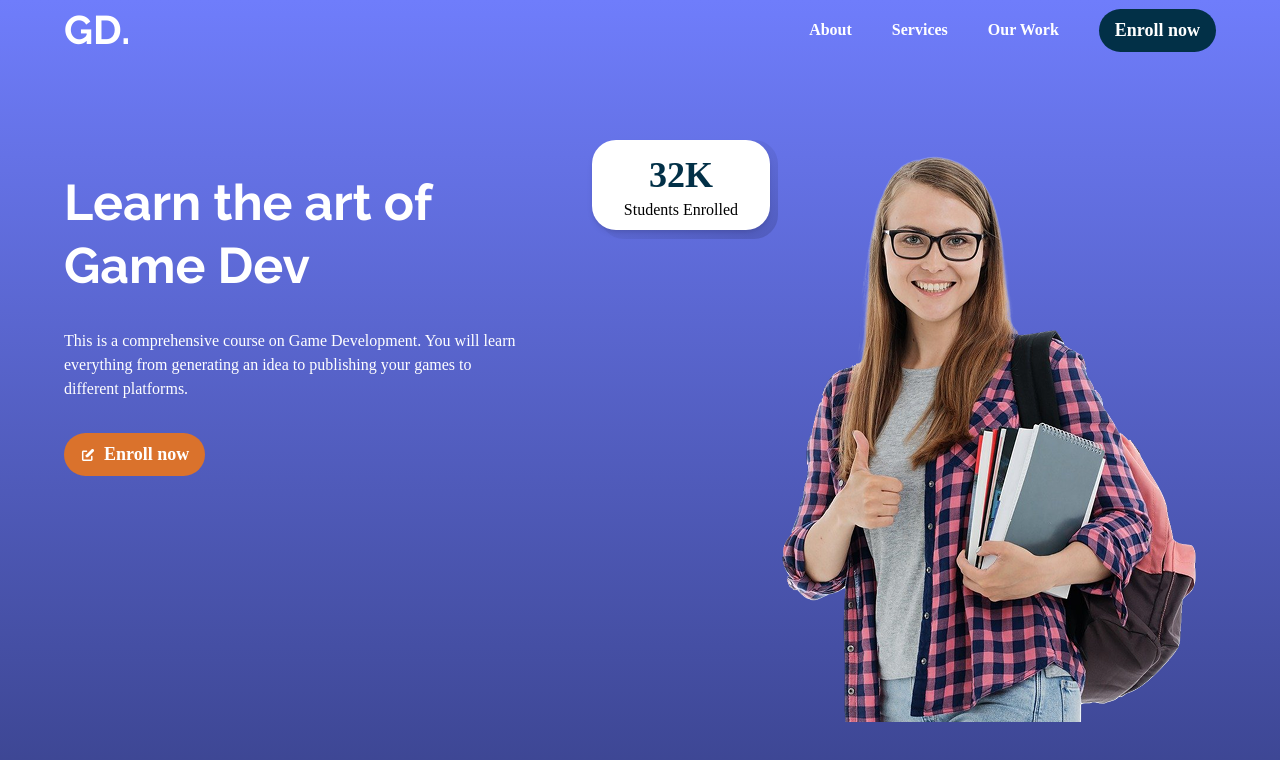
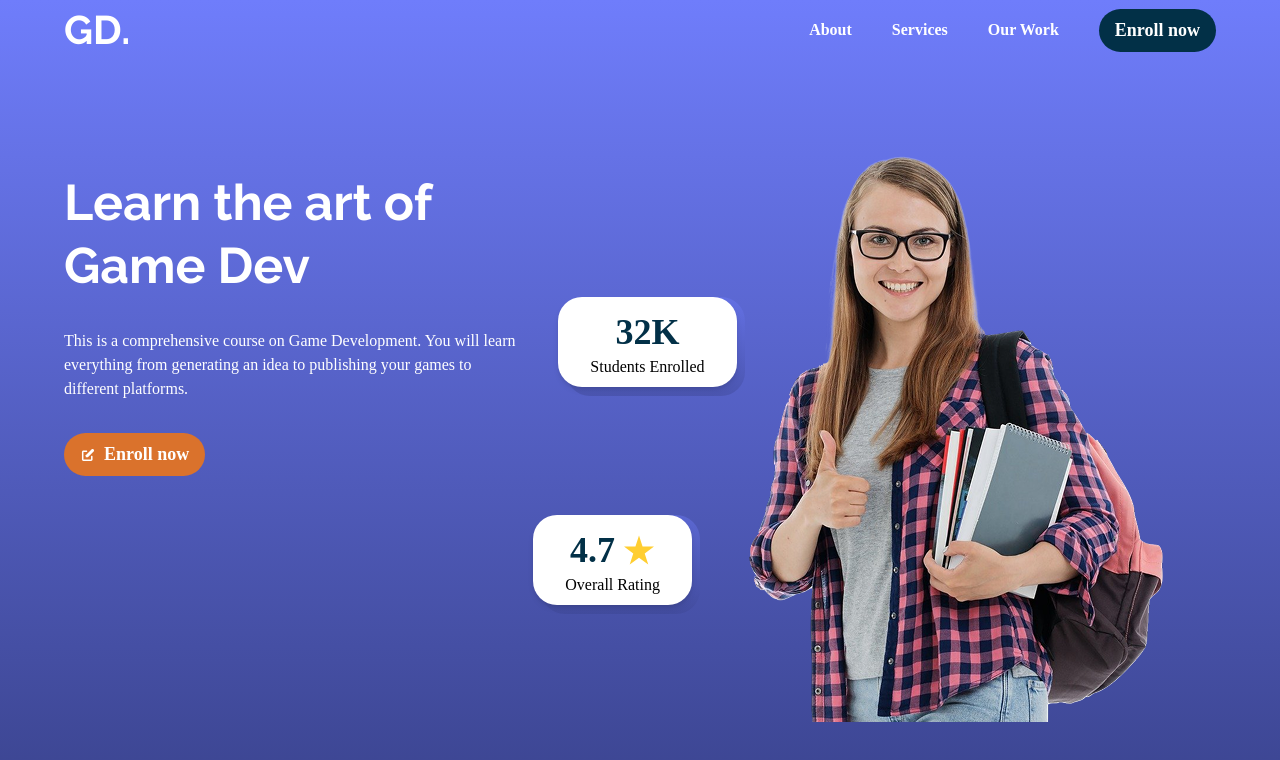
Before and after one commit to addis-ale/gd-landing-page, a Next.js app: page / in a window 1280 px wide. Shown: the top 760 px of the page. Built offline with nearby package versions, Linux system fonts and the light colour scheme.

Commit message:
hero section completed

```diff
--- a/src/app/components/Achievement.tsx
+++ b/src/app/components/Achievement.tsx
@@ -10,7 +10,7 @@ const Achievement = ({ star, label, iconSrc }: AchievementProps) => {
   return (
     <div className="relative inline-block">
       {/* Shadow effect to the bottom and right */}
-      <div className="absolute top-0 left-2 h-[110%] w-full bg-gradient-to-br from-vibrantBlue to-darkBlue opacity-40 rounded-[24px]"></div>
+      <div className="absolute top-0 left-2 h-[110%] w-full bg-gradient-to-b from-vibrantBlue to-darkBlue opacity-40 rounded-[24px]"></div>
 
       {/* Main content */}
       <div className="bg-white flex flex-col items-center px-8 py-2 relative z-10 shadow-md rounded-[24px]">
--- a/src/app/page.tsx
+++ b/src/app/page.tsx
@@ -24,11 +24,18 @@ export default function Home() {
                 <Button label="Enroll now" iconSrc="/pencilAlt.svg" />
               </div>
             </div>
-            <div className="flex justify-center basis-1/2 md:basis-[60%">
-              <div>
+            <div className="flex justify-center basis-1/2 md:basis-[60%]">
+              <div className="flex flex-col gap-32 pt-10 justify-center">
                 <Achievement star="32K" label="Students Enrolled" />
+                <div className="md:ml-[-25px]">
+                  <Achievement
+                    star="4.7"
+                    label="Overall Rating"
+                    iconSrc="/star.svg"
+                  />
+                </div>
               </div>
-              <div className="relative w-[320px] sm:w-[400px] md:w-[446px] h-[420px] sm:h-[500px] md:h-[582px]">
+              <div className="relative w-[320px] sm:w-[400px] md:w-[446px] h-[420px] sm:h-[500px] md:h-[582px] justify-end">
                 <Image
                   src="/hero-image1.png"
                   fill
```
Also changed, not shown: public/star.svg (renamed from public/emojione_star.svg).
